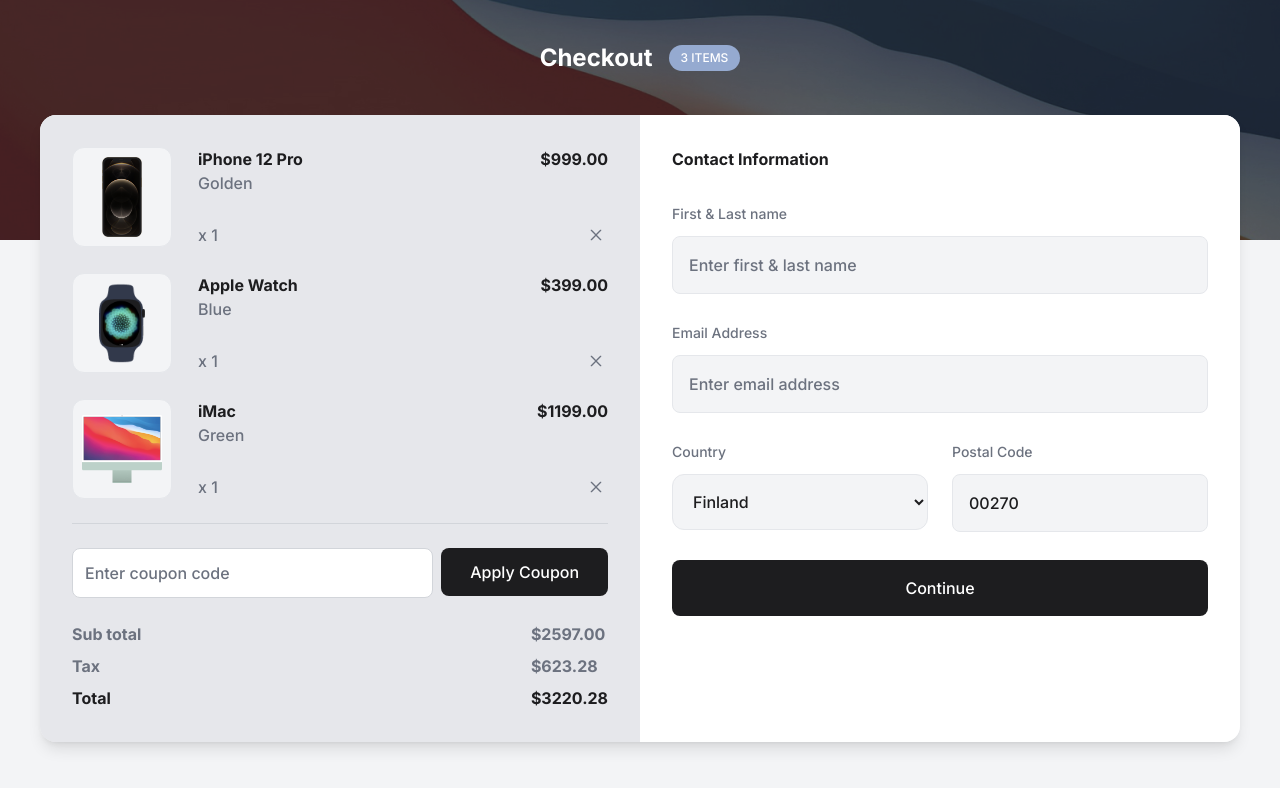
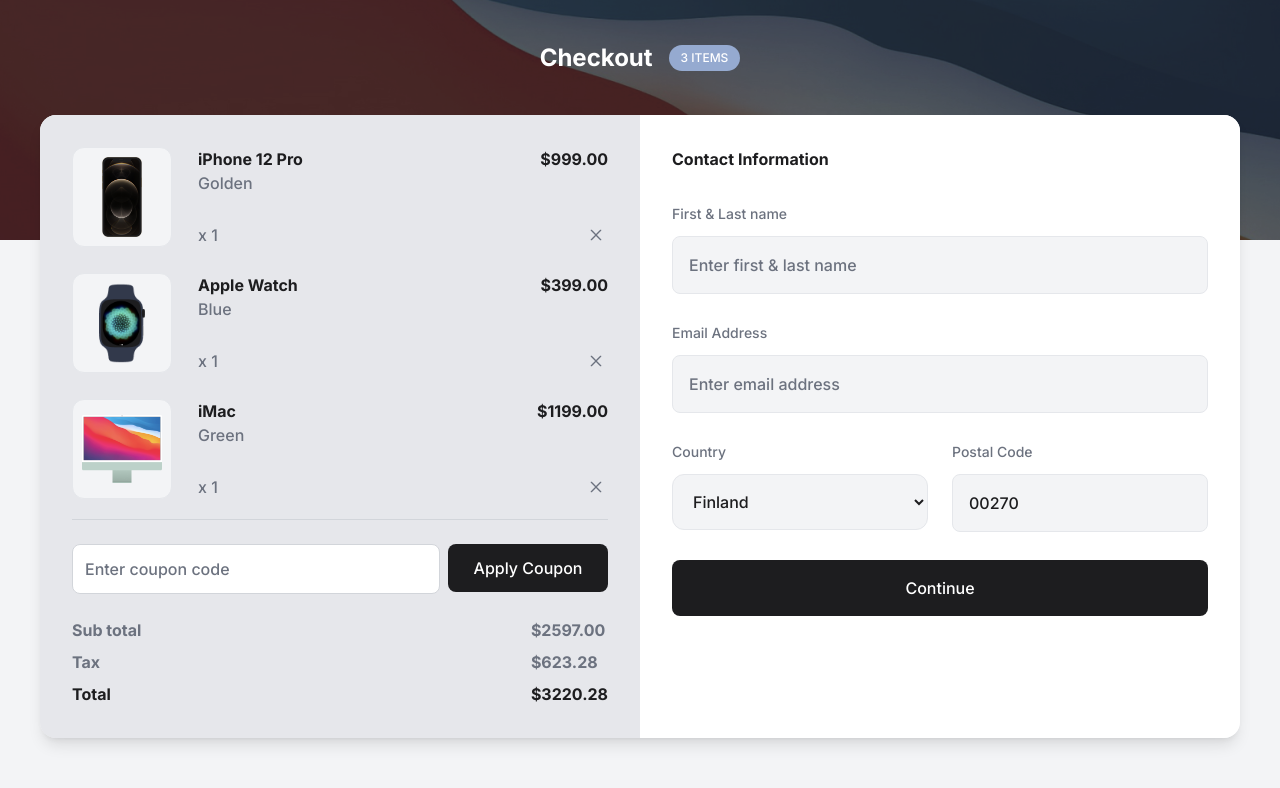
Before and after one commit to EdiedRamos/devchallenges, a Next.js app: page /device-shop-checkout in a window 1280 px wide. Shown: the top 788 px of the page. Built offline with nearby package versions, Linux system fonts and the light colour scheme.

Commit message:
feat: update styles

```diff
--- a/src/app/device-shop-checkout/(components)/productGrid.tsx
+++ b/src/app/device-shop-checkout/(components)/productGrid.tsx
@@ -26,7 +26,7 @@ const DATA: ProductItem[] = [
 
 export function ProductGrid() {
   return (
-    <div className="flex flex-col gap-[26px] border-b border-dsc-gray-100 pb-6">
+    <div className="flex flex-col gap-[26px] border-b border-dsc-gray-100 pb-5">
       {DATA.map((product) => (
         <ProductItem key={product.productName} {...product} />
       ))}
--- a/src/app/device-shop-checkout/page.tsx
+++ b/src/app/device-shop-checkout/page.tsx
@@ -16,10 +16,10 @@ export default function DeviceShopCheckout() {
         <div className="p-8 bg-dsc-gray-tr">
           <ProductGrid />
           <div className="grid grid-columns-1 my-6 gap-2">
-            <div className="lg:col-start-1 lg:col-end-4">
+            <div className="lg:col-start-1 lg:col-end-5">
               <Input placeholder="Enter coupon code" />
             </div>
-            <div className="lg:col-start-4">
+            <div className="lg:col-start-5">
               <Button padding="p-3">Apply Coupon</Button>
             </div>
           </div>
```
